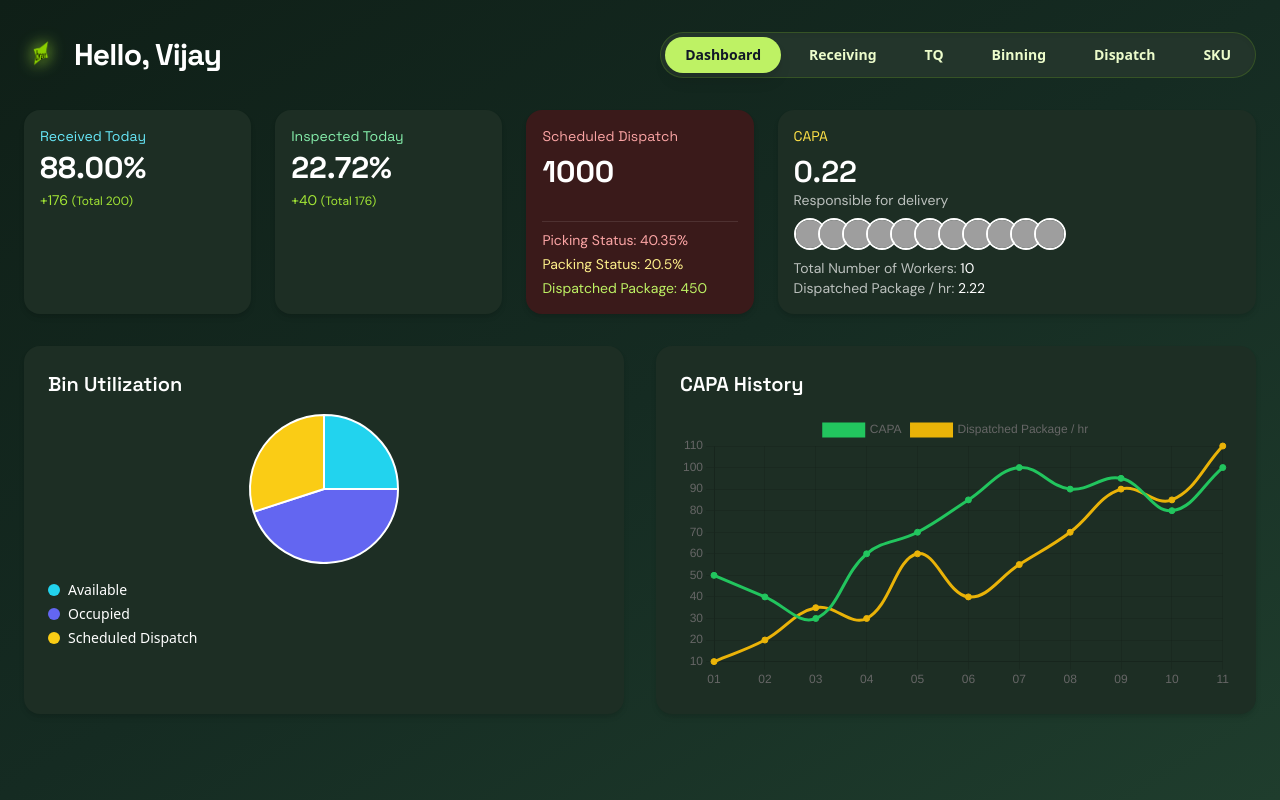
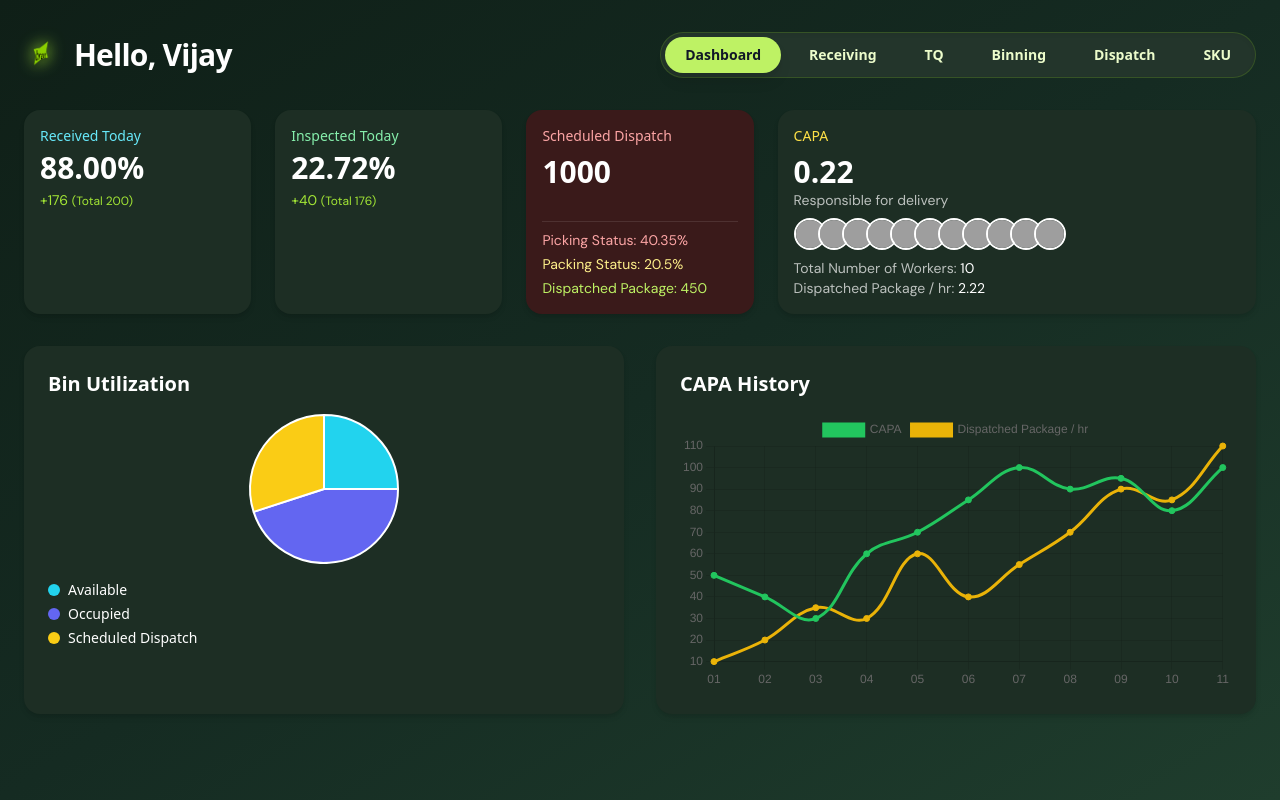
Before and after one commit to team-brat/front, a React (Create React App) app: page /warehouse in a window 1280 px wide. Built offline with nearby package versions, Linux system fonts and the light colour scheme; grey boxes are pictures that could not be loaded.

Commit message:
Remove the font

```diff
--- a/src/components/Dashboard.jsx
+++ b/src/components/Dashboard.jsx
@@ -74,7 +74,7 @@ const WarehouseDashboard = () => {
       <header className="flex flex-col lg:flex-row justify-between items-start lg:items-center mb-8 gap-4">
         <div className="flex items-center gap-4">
           <img src="/brat-logo.png" alt="brat logo" className="h-10 drop-shadow-[0_0_8px_#a3e635]" />
-          <h1 className="font-grotesk text-3xl font-bold tracking-tight">Hello, Vijay</h1>
+          <h1 className=" text-3xl font-bold tracking-tight">Hello, Vijay</h1>
         </div>
         <div className="w-full lg:w-auto">
           <div className="grid grid-cols-1 sm:hidden">
@@ -114,16 +114,16 @@ const WarehouseDashboard = () => {
 
       <div className="grid grid-cols-5 gap-6 mb-8">
         <div className="col-span-1 bg-[#1d2e24] p-4 rounded-2xl shadow-md">
-          <p className="text-sm text-cyan-300 font-grotesk">Received Today</p>
-          <p className="text-3xl font-bold mt-1 font-grotesk">88.00%</p>
+          <p className="text-sm text-cyan-300 ">Received Today</p>
+          <p className="text-3xl font-bold mt-1 ">88.00%</p>
           <p className="text-sm mt-1 text-lime-400 font-dm">
             +176 <span className="text-xs">(Total 200)</span>
           </p>
         </div>
 
         <div className="col-span-1 bg-[#1d2e24] p-4 rounded-2xl shadow-md">
-          <p className="text-sm text-green-300 font-grotesk">Inspected Today</p>
-          <p className="text-3xl font-bold mt-1 font-grotesk">22.72%</p>
+          <p className="text-sm text-green-300 ">Inspected Today</p>
+          <p className="text-3xl font-bold mt-1 ">22.72%</p>
           <p className="text-sm mt-1 text-lime-400 font-dm">
             +40 <span className="text-xs">(Total 176)</span>
           </p>
@@ -131,8 +131,8 @@ const WarehouseDashboard = () => {
 
         <div className="col-span-1 bg-[#3a1a1a] p-4 rounded-2xl shadow-md flex flex-col justify-between">
           <div>
-            <p className="text-sm text-red-300 font-grotesk">Scheduled Dispatch</p>
-            <p className="text-3xl font-bold mt-2 font-grotesk">1000</p>
+            <p className="text-sm text-red-300 ">Scheduled Dispatch</p>
+            <p className="text-3xl font-bold mt-2 ">1000</p>
           </div>
           <div className="mt-2 border-t border-white/10 pt-2 text-sm space-y-1">
             <p className="text-red-300 font-dm">Picking Status: 40.35%</p>
@@ -142,10 +142,10 @@ const WarehouseDashboard = () => {
         </div>
 
         <div className="col-span-2 bg-[#1d2e24] p-4 rounded-2xl shadow-md">
-          <p className="text-sm text-yellow-300 mb-2 font-grotesk">CAPA</p>
+          <p className="text-sm text-yellow-300 mb-2 ">CAPA</p>
           <div className="space-y-2">
             <div>
-              <p className="text-3xl font-semibold font-grotesk">0.22</p>
+              <p className="text-3xl font-semibold ">0.22</p>
               <p className="text-sm text-white/70 font-dm">Responsible for delivery</p>
             </div>
             <div className="flex -space-x-2">
@@ -215,7 +215,7 @@ const WarehouseDashboard = () => {
 
       <div className="grid grid-cols-1 md:grid-cols-2 gap-8">
         <div className="bg-[#1d2e24] p-6 rounded-2xl shadow-md">
-          <h2 className="text-xl font-semibold mb-4 font-grotesk">Bin Utilization</h2>
+          <h2 className="text-xl font-semibold mb-4 ">Bin Utilization</h2>
 
 <div >
 
@@ -248,7 +248,7 @@ const WarehouseDashboard = () => {
         </div>
 
         <div className="bg-[#1d2e24] p-6 rounded-2xl shadow-md">
-          <h2 className="text-xl font-semibold mb-4 font-grotesk">CAPA History</h2>
+          <h2 className="text-xl font-semibold mb-4 ">CAPA History</h2>
           <Line data={lineData} />
         </div>
       </div>
```
